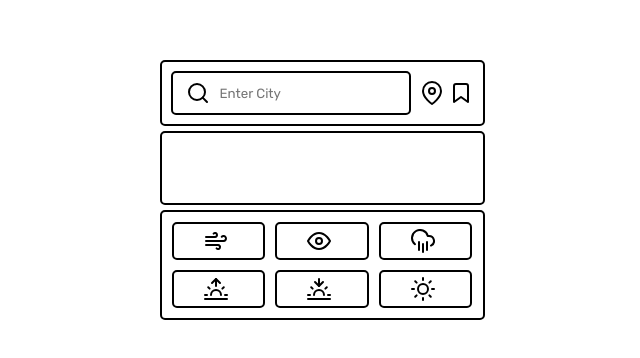
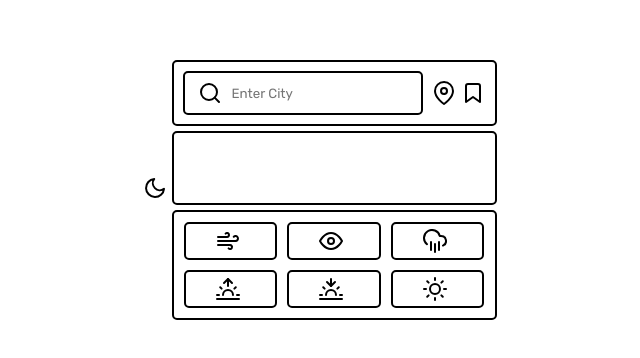
Before and after one commit to 2concrete/simple-weather-app, a plain HTML site: page index.html in a window 1280 px wide. Shown: the part 210-568 px from the top of the page, without its empty margins (318-958 px from the left). Drawn offline with nearby package versions, Linux system fonts and the light colour scheme.

Commit message:
minor change

```diff
--- a/index.html
+++ b/index.html
@@ -8,6 +8,10 @@
     <title>Weather App</title>
   </head>
   <body>
+    <section class="settings">
+      <button id="modeButton" data-feather="moon"></button>
+    </section>
+    <section class="main-container">
       <div class="main">
         <section class="main-top">
           <div class="location-input">
@@ -67,6 +71,7 @@
           </div>
         </section>
       </div>
+    </section>
     <script>
       feather.replace();
     </script>
--- a/style.css
+++ b/style.css
@@ -97,6 +97,8 @@ body {
   align-items: center;
   margin: 4px;
   width: 100%;
+  border: 2px solid black;
+  border-radius: 5px;
   position: relative;
 }
 
```
Lines whose indentation alone changed are shown as unchanged.
